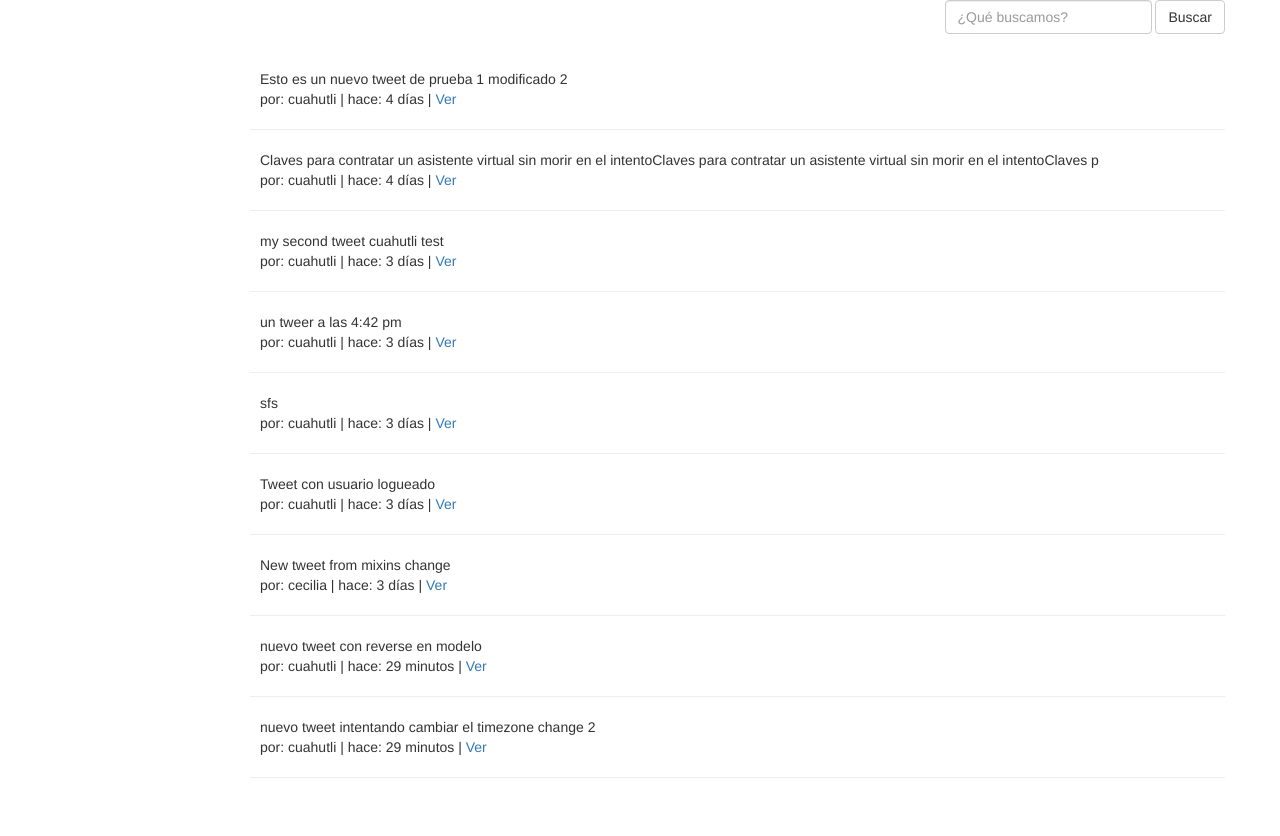
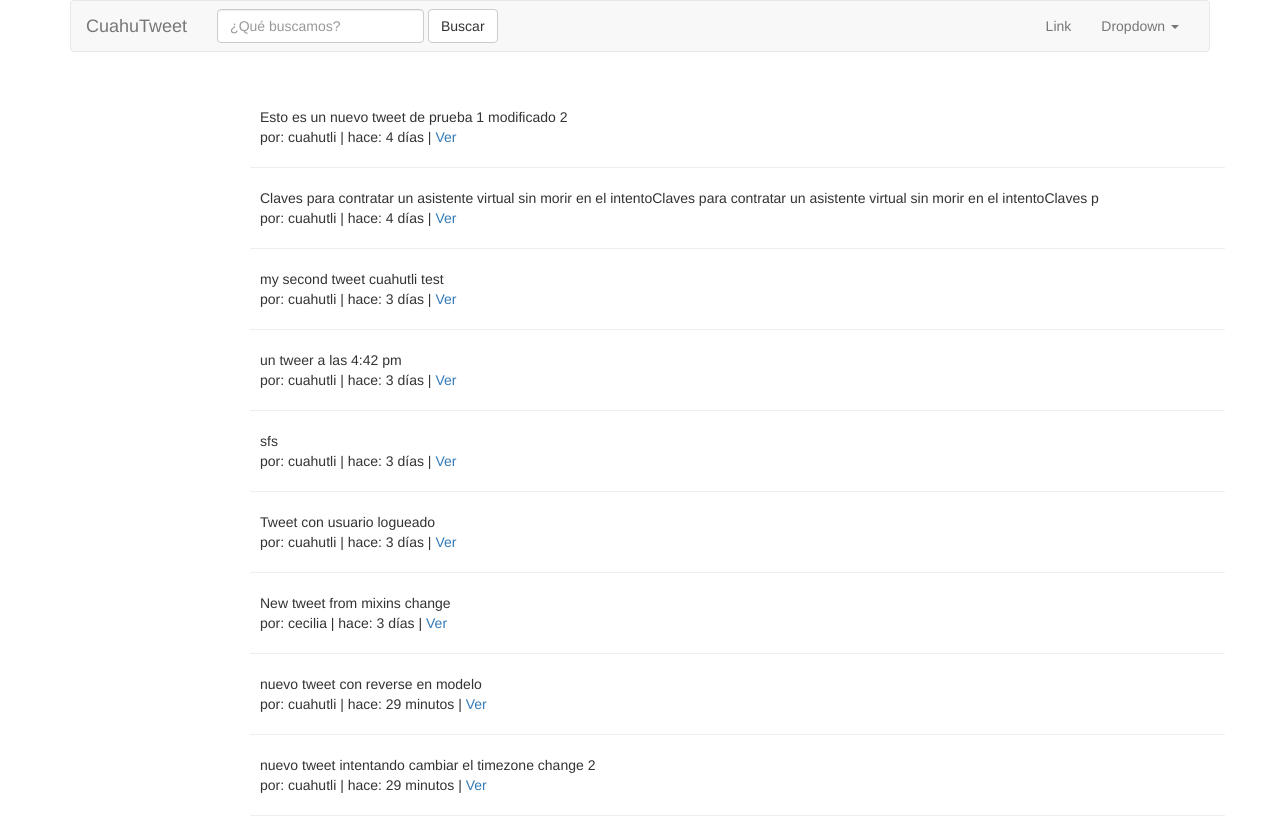
Before and after one commit to Cuahutli/cuahutweet, a Django app: page /tweet/ in a window 1280 px wide. Before the commit the page ends 778 px from the top, so only its background shows below. Run offline with Django 3.2, Linux system fonts and the light colour scheme; data comes from the database, SQL or seed files in the repository; some libraries are stand-ins or nearby versions.

Commit message:
Implement a NavBar

```diff
--- a/src/templates/base.html
+++ b/src/templates/base.html
@@ -6,7 +6,7 @@
     <meta http-equiv="X-UA-Compatible" content="IE=edge">
     <meta name="viewport" content="width=device-width, initial-scale=1">
     <!-- The above 3 meta tags *must* come first in the head; any other head content must come *after* these tags -->
-    <title>{% block title %} Tweetme.com  {% endblock %}</title>
+    <title>{% block title %} CuahuTweet.com  {% endblock %}</title>
 
     <!-- Bootstrap -->
     <link href="{% static 'css/bootstrap.min.css' %}" rel="stylesheet">
@@ -21,6 +21,7 @@
   </head>
   <body>
     <div class="container">
+        {% include 'navbar.html' %}
         {% block content %}
 
         {% endblock %}
--- /dev/null
+++ b/src/templates/navbar.html
@@ -0,0 +1,31 @@
+<nav class="navbar navbar-default">
+  <div class="container-fluid">
+    <!-- Brand and toggle get grouped for better mobile display -->
+    <div class="navbar-header">
+      <button type="button" class="navbar-toggle collapsed" data-toggle="collapse" data-target="#bs-example-navbar-collapse-1" aria-expanded="false">
+        <span class="sr-only">Toggle navigation</span>
+        <span class="icon-bar"></span>
+        <span class="icon-bar"></span>
+        <span class="icon-bar"></span>
+      </button>
+      <a class="navbar-brand" href="{%  url 'home' %}">CuahuTweet</a>
+    </div>
+    {% include 'tweets/search_form.html' %}
+    <!-- Collect the nav links, forms, and other content for toggling -->
+    <div class="collapse navbar-collapse" id="bs-example-navbar-collapse-1">
+      <ul class="nav navbar-nav navbar-right">
+        <li><a href="#">Link</a></li>
+        <li class="dropdown">
+          <a href="#" class="dropdown-toggle" data-toggle="dropdown" role="button" aria-haspopup="true" aria-expanded="false">Dropdown <span class="caret"></span></a>
+          <ul class="dropdown-menu">
+            <li><a href="#">Action</a></li>
+            <li><a href="#">Another action</a></li>
+            <li><a href="#">Something else here</a></li>
+            <li role="separator" class="divider"></li>
+            <li><a href="#">Separated link</a></li>
+          </ul>
+        </li>
+      </ul>
+    </div><!-- /.navbar-collapse -->
+  </div><!-- /.container-fluid -->
+</nav>
--- a/src/tweets/templates/tweets/search_form.html
+++ b/src/tweets/templates/tweets/search_form.html
@@ -1,10 +1,6 @@
-<div class="row">
-    <div class="col-sm-12 text-right">
-        <form class="form-inline" action="{% url 'tweet:list' %}" method="GET" >
-            <div class="form-group">
-                <input class="form-control" type="text" name="q" placeholder="¿Qué buscamos?" value="{{ request.GET.q }}" />
-            </div>
-            <input class="btn btn-default" type="submit" value="Buscar" />
-        </form>
+<form class="navbar-form navbar-left" action="{% url 'tweet:list' %}" method="GET" >
+    <div class="form-group">
+        <input class="form-control" type="text" name="q" placeholder="¿Qué buscamos?" value="{{ request.GET.q }}" />
     </div>
-</div>
+    <input class="btn btn-default" type="submit" value="Buscar" />
+</form>
--- a/src/tweets/templates/tweets/tweet_list.html
+++ b/src/tweets/templates/tweets/tweet_list.html
@@ -2,7 +2,6 @@
 {% block content %}
     <div class="row">
         <div class="com-sm-8 col-sm-offset-2">
-            {% include "tweets/search_form.html" %}
             <br />
             {% for object in object_list  %}
                 <div class="media">
```
